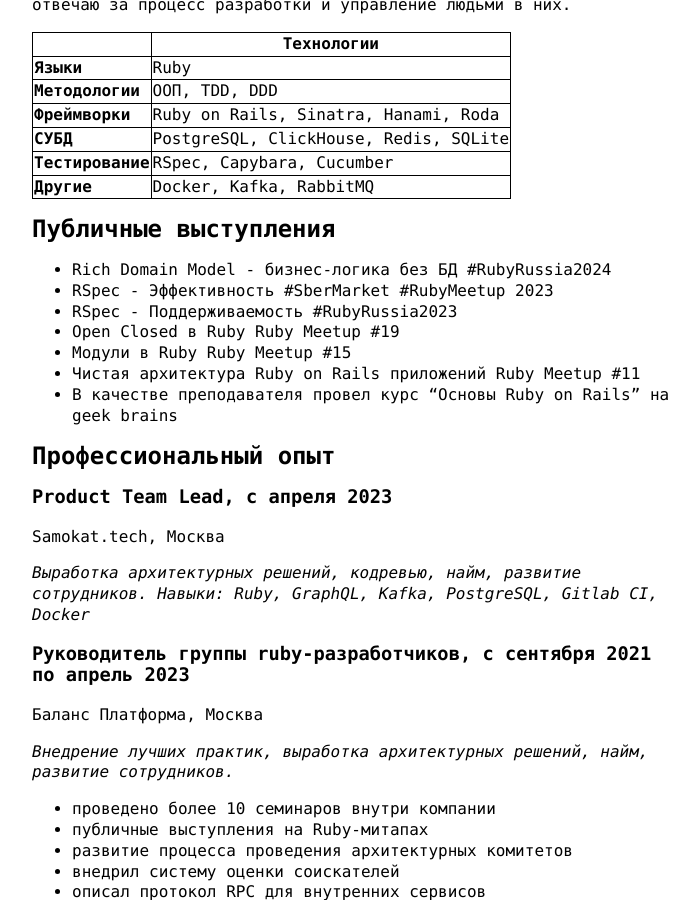
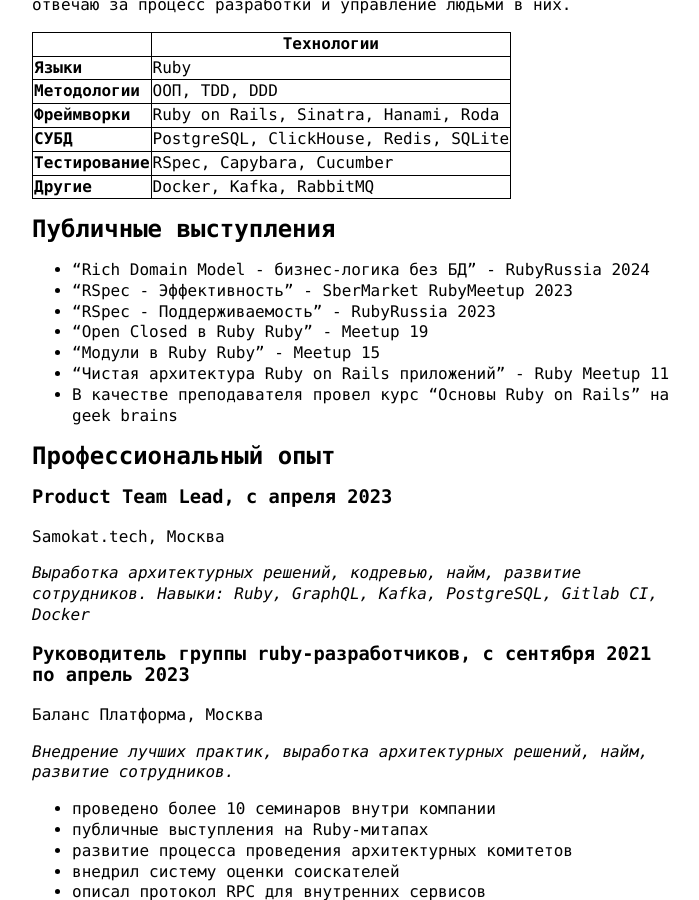
Before and after one commit to sergio-fry/blog, a Jekyll site: the page built from cv.md, in a window 1280 px wide and 900 px high, scrolled down 419 px. Shown: the whole window, without its empty margins (288-987 px from the left). Built offline with Jekyll 4.4.1, drawn with Linux system fonts in a browser that asks for light colours.

Commit message:
vault backup: 2024-11-19 12:56:38
Affected files:
cv.md

```diff
--- a/cv.md
+++ b/cv.md
@@ -23,12 +23,12 @@ disable_comments: true
 
 ## Публичные выступления
 
-* Rich Domain Model - бизнес-логика без БД #RubyRussia2024
-* RSpec - Эффективность #SberMarket #RubyMeetup 2023
-* RSpec - Поддерживаемость #RubyRussia2023
-* Open Closed в Ruby Ruby Meetup #19
-* Модули в Ruby Ruby Meetup #15
-* Чистая архитектура Ruby on Rails приложений Ruby Meetup #11
+* "Rich Domain Model - бизнес-логика без БД" - RubyRussia 2024
+* "RSpec - Эффективность" - SberMarket RubyMeetup 2023
+* "RSpec - Поддерживаемость" - RubyRussia 2023
+* "Open Closed в Ruby Ruby" - Meetup 19
+* "Модули в Ruby Ruby" - Meetup 15
+* "Чистая архитектура Ruby on Rails приложений" - Ruby Meetup 11
 * В качестве преподавателя провел курс "Основы Ruby on Rails" на geek brains
 
 
```
